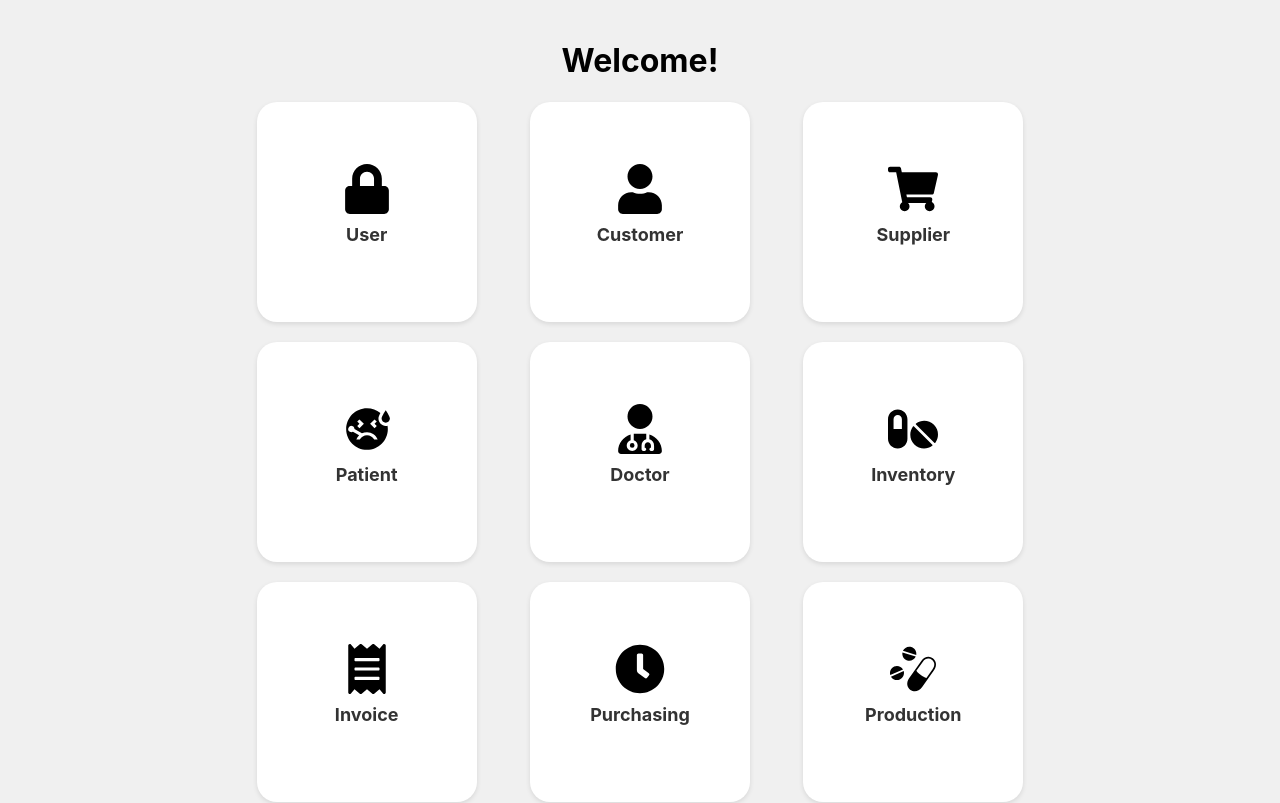
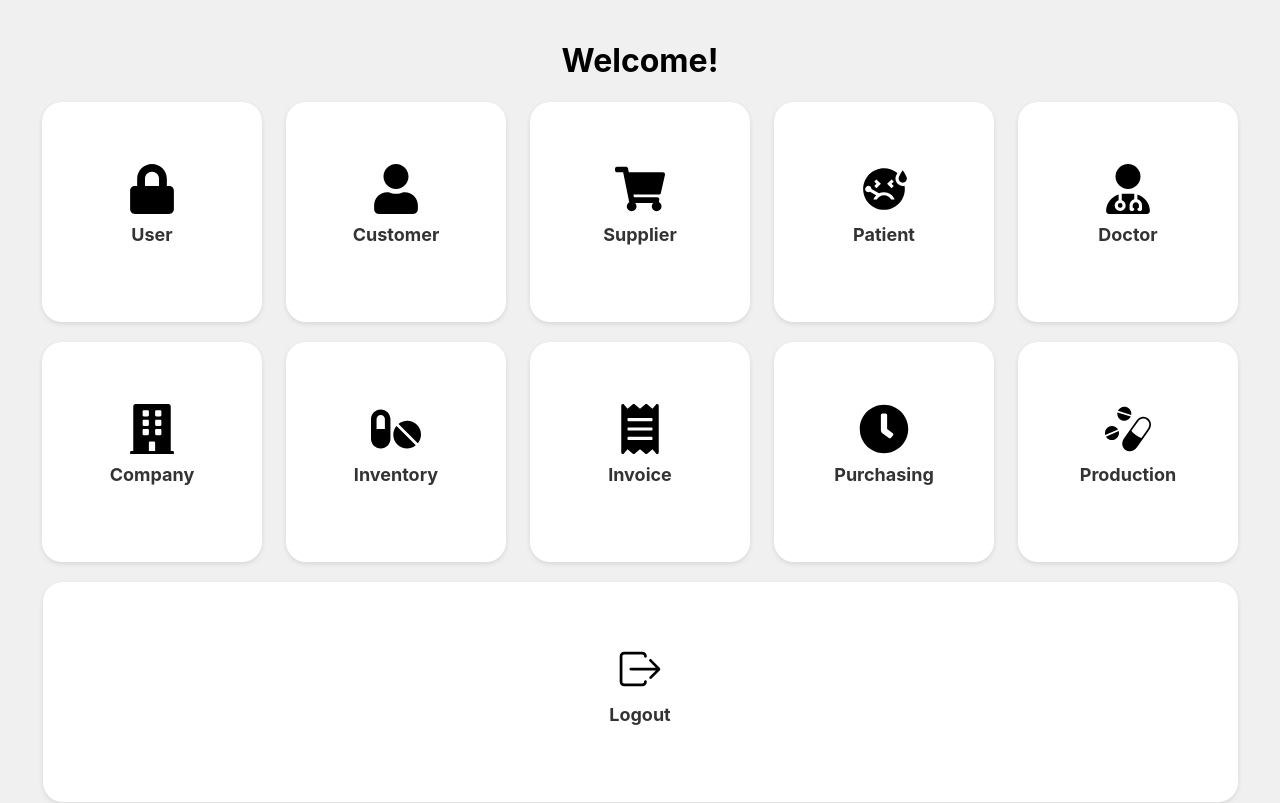
Before and after one commit to nicolaics/pos_pharmacy, a React (Create React App) app in the folder frontend/: page /home in a window 1280 px wide. Shown: the top 803 px of the page. Built offline with nearby package versions, Linux system fonts and the light colour scheme.

Commit message:
add extra icons

```diff
--- a/frontend/src/components/Home/Home.css
+++ b/frontend/src/components/Home/Home.css
@@ -5,11 +5,11 @@
 
 .home-grid-container {
   display: grid;
-  grid-template-columns: repeat(3, 1fr);
+  grid-template-columns: repeat(5, 1fr);
   gap: 20px;
   justify-items: center;
   align-items: center;
-  max-width: 800px;
+  max-width: 1200px;
   margin: 0 auto;
 }
 
@@ -39,13 +39,13 @@
 
 .home-grid-item-logout {
   display: flex;
-  grid-column: span 3;
+  grid-column: span 5;
   flex-direction: column;
   align-items: center;
   justify-content: center;
   background-color: white;
   border-radius: 20px;
-  width: 750px;
+  width: 1175px;
   height: 200px;
   padding: 10px;
   box-shadow: 0px 2px 5px rgba(0, 0, 0, 0.1);
--- a/frontend/src/components/Home/Home.tsx
+++ b/frontend/src/components/Home/Home.tsx
@@ -6,6 +6,7 @@ import {
   FaReceipt,
   FaUser,
   FaClock,
+  FaBuilding,
 } from "react-icons/fa";
 import { FaUserDoctor } from "react-icons/fa6";
 import { IoIosLogOut } from "react-icons/io";
@@ -67,6 +68,10 @@ const HomePage: React.FC = () => {
     navigate("/doctor");
   };
 
+  const company = () => {
+    navigate("/company")
+  }
+
   return (
     <div className="home-page">
       <h1>Welcome!</h1>
@@ -90,6 +95,10 @@ const HomePage: React.FC = () => {
         <div className="home-grid-item" onClick={doctor}>
           <FaUserDoctor size={50} />
           <h2>Doctor</h2>
+        </div>
+        <div className="home-grid-item" onClick={company}>
+          <FaBuilding size={50} />
+          <h2>Company</h2>
         </div>
         <div className="home-grid-item">
           <FaPills size={50} />
```
